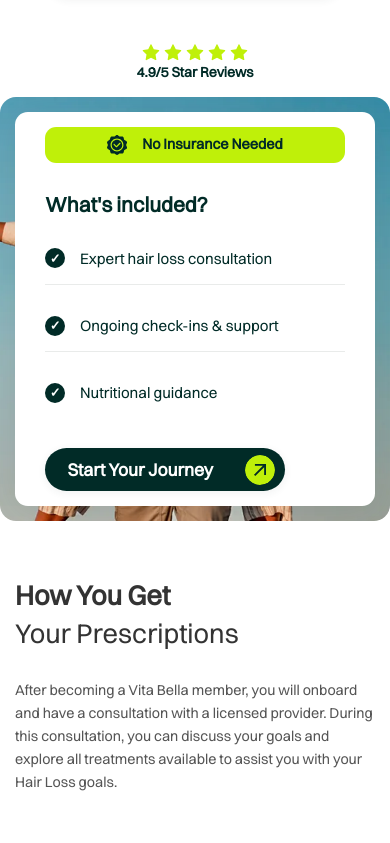
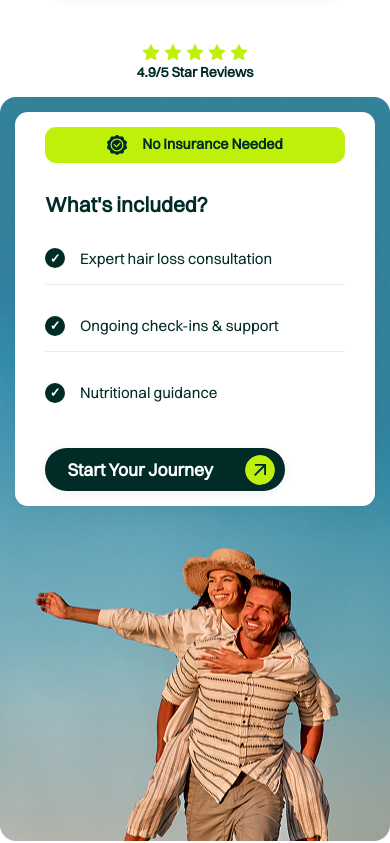
Before and after one commit to aribradshaw/VitaBella, a Next.js app in the folder vitabella/: page /hair-loss in a window 390 px wide. Shown: the part 4563-5406 px from the top of the page. Built offline with nearby package versions, Linux system fonts and the light colour scheme.

Commit message:
No Insurance Module Mobile Image

```diff
--- a/vitabella/src/components/common/NoInsuranceModule.module.css
+++ b/vitabella/src/components/common/NoInsuranceModule.module.css
@@ -164,8 +164,11 @@
 @media (max-width: 600px) {
   .noInsuranceSection {
     min-height: 350px;
-    background-position: center right;
+    background-image: url('/modules/noinsurancemobile.webp');
+    background-position: bottom center;
+    background-size: cover;
     border-radius: 1rem;
+    padding-bottom: 320px;
   }
 
   .innerContainer {
```
Also changed, not shown: vitabella/public/modules/noinsurancemobile.webp (added).
